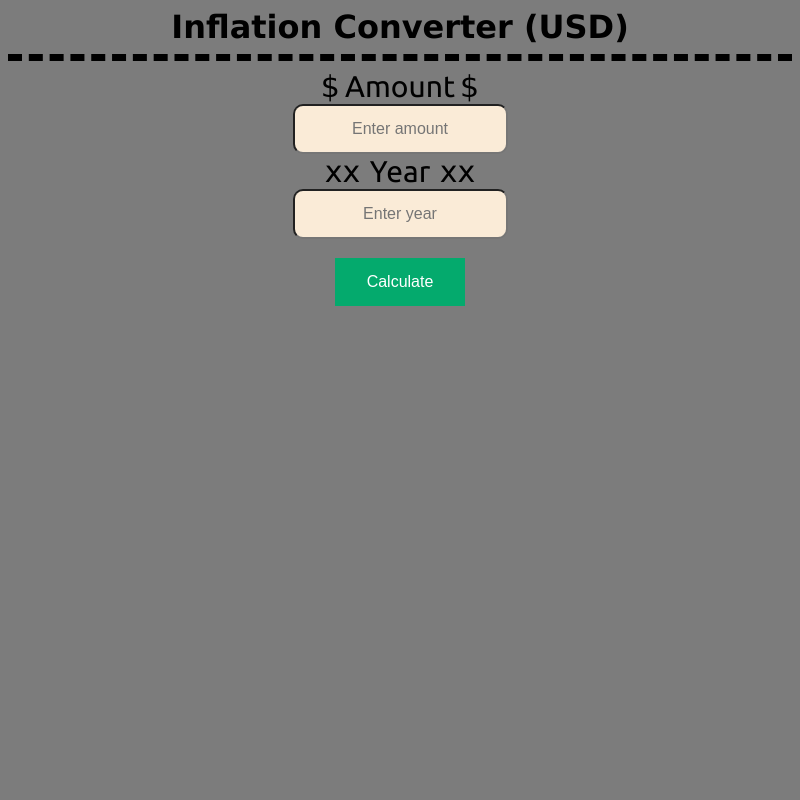
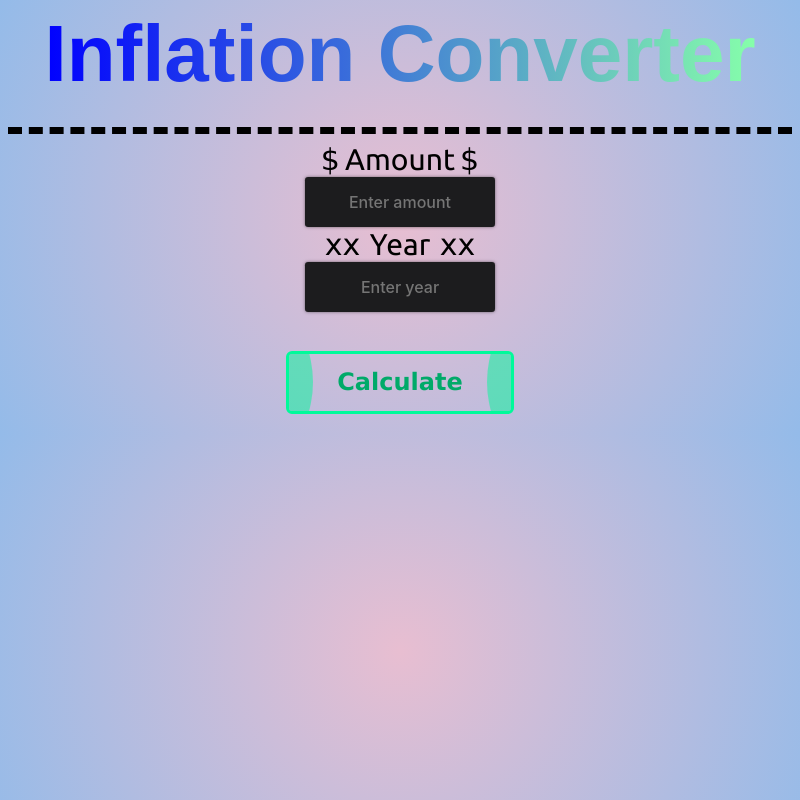
Before and after one commit to TuxMan531/electronInflationConverter, an Electron app: page index.html in a window 800 px wide. Drawn offline with Linux system fonts and the light colour scheme.

Commit message:
style update

```diff
--- a/index.html
+++ b/index.html
@@ -12,14 +12,14 @@
     <title>Inflation Converter 2025</title>
 </head>
 <body>
-    <h1 style="display: inline;"> Inflation Converter </h1><h1 id="usd">(USD)</h1>
+    <h1 class="loading-text"> Inflation Converter </h1>
     <br><hr>
     <p>$</p> <p id="special">Amount</p> <p>$</p><br>
-    <input id="Amount" placeholder="Enter amount" required> </input><br>
+    <input id="Amount" placeholder="Enter amount" class="input" required> </input><br>
     <p>xx </p><p id="special">Year</p><p> xx</p><br>
-    <input id="Year" placeholder="Enter year" required></input>
+    <input id="Year" placeholder="Enter year"  class="input" required></input>
     <br><br>
-    <button id="calculate" onclick="runCalc()">Calculate</button>
+    <button id="calculate" class="button" onclick="runCalc()">Calculate</button>
 
     <h2 id="displayfinal"></h2>
 </body>
--- a/style.css
+++ b/style.css
@@ -48,6 +48,98 @@
 
 /* end of font stuff */
 
+/* text box style*/
+
+.input {
+  font-family: -apple-system,BlinkMacSystemFont,"Segoe UI","Roboto","Oxygen","Ubuntu","Cantarell","Fira Sans","Droid Sans","Helvetica Neue",sans-serif;
+  font-weight: 500;
+  color: #fff;
+  background-color: rgb(28,28,30);
+  box-shadow: 0 0 .4vw rgba(0,0,0,0.5), 0 0 0 .15vw transparent;
+  border-radius: 0.4vw;
+  border: none;
+  outline: none;
+  padding: 0.4vw;
+  max-width: 190px;
+  transition: .4s;
+}
+
+.input:hover {
+  box-shadow: 0 0 0 .15vw rgba(135, 207, 235, 0.186);
+}
+
+.input:focus {
+  box-shadow: 0 0 0 .15vw rgb(54, 107, 128);
+}
+
+/* end of text box style*/
+/* button style */
+/* From Uiverse.io by Randdose */
+.button {
+  all: unset;
+  margin: 20px auto;
+  display: flex;
+  align-items: center;
+  position: relative;
+  padding: 0.6em 2em;
+  border: mediumspringgreen solid 0.15em;
+  border-radius: 0.25em;
+  color: rgb(0, 170, 105);
+  font-size: 1.5em;
+  font-weight: 600;
+  cursor: pointer;
+  overflow: hidden;
+  transition: border 300ms, color 300ms;
+  user-select: none;
+}
+
+.button p {
+  z-index: 1;
+}
+
+.button:hover {
+  color: #212121;
+}
+
+.button:active {
+  border-color: teal;
+}
+
+.button::after, .button::before {
+  content: "";
+  position: absolute;
+  width: 9em;
+  aspect-ratio: 1;
+  background: mediumspringgreen;
+  opacity: 50%;
+  border-radius: 50%;
+  transition: transform 500ms, background 300ms;
+}
+
+.button::before {
+  left: 0;
+  transform: translateX(-8em);
+}
+
+.button::after {
+  right: 0;
+  transform: translateX(8em);
+}
+
+.button:hover:before {
+  transform: translateX(-1em);
+}
+
+.button:hover:after {
+  transform: translateX(1em);
+}
+
+.button:active:before,
+.button:active:after {
+  background: teal;
+}
+/* end of button style*/
+
 p {
     display: inline;
     font-size: 30px;
@@ -56,8 +148,9 @@ p {
 }
 
 html {
-    font-family: Verdana, Geneva, Tahoma, sans-serif;
-    background-color: #7c7c7c;
+  font-family: Verdana, Geneva, Tahoma, sans-serif;
+  background: #e8bed1;
+  background: radial-gradient(circle,rgba(232, 190, 209, 1) 0%, rgba(148, 187, 233, 1) 100%);
 }
 hr {
   border: none;
@@ -68,11 +161,52 @@ hr {
 body {
     text-align: center;
 }
+/* start of title */
+h1 {
+  position: relative;
+  padding: 0;
+  margin: 0;
+  font-family: "Raleway", sans-serif;
+  font-weight: 300;
+  font-size: 40px;
+  color: #080808;
+  -webkit-transition: all 0.4s ease 0s;
+  -o-transition: all 0.4s ease 0s;
+  transition: all 0.4s ease 0s;
+}
+
+h1 span {
+  display: block;
+  font-size: 0.5em;
+  line-height: 1.3;
+}
+h1 em {
+  font-style: normal;
+  font-weight: 600;
+}
+.loading-text {
+	place-self: center;
+	background: linear-gradient(90deg, #00f, rgb(134, 255, 170), #00f) -100%/ 200%;
+	/* being excessively careful with compat,
+	 * though this has been supported unprefixed and
+	 * in the shorthand across major browsers for a while */
+	-webkit-background-clip: text;
+	        background-clip: text;
+	/* use color, don't use -webkit-text-fill-color anymore,
+	 * was meant to solve a problem we haven't had in years */
+	color: transparent;
+	font: 550 clamp(2em, 10vw, 10em) exo, sans-serif;
+	animation: shimmer 2s linear infinite
+}
+
+@keyframes shimmer { to { background-position: 100% } }
+/* end of title*/
+
 h2 {
-  color: #00ec1f;
+  color: #256f2f;
 }
 #finalcolor {
-  color: #02f6da;
+  color: #9f2447;
   font-weight: bolder;
 }
 #usd {
@@ -90,6 +224,7 @@ input {
     font-size: 16px;       /* Ensures text is vertically centered */
     box-sizing: border-box;
 }
+/*
 button {
   background-color: #04AA6D;
   border: none;
@@ -100,7 +235,7 @@ button {
   display: inline-block;
   font-size: 16px;
   transition: 0.3s;
-}
+} */
 button:hover {
     background-color: #046d46;
     cursor: pointer;
```
